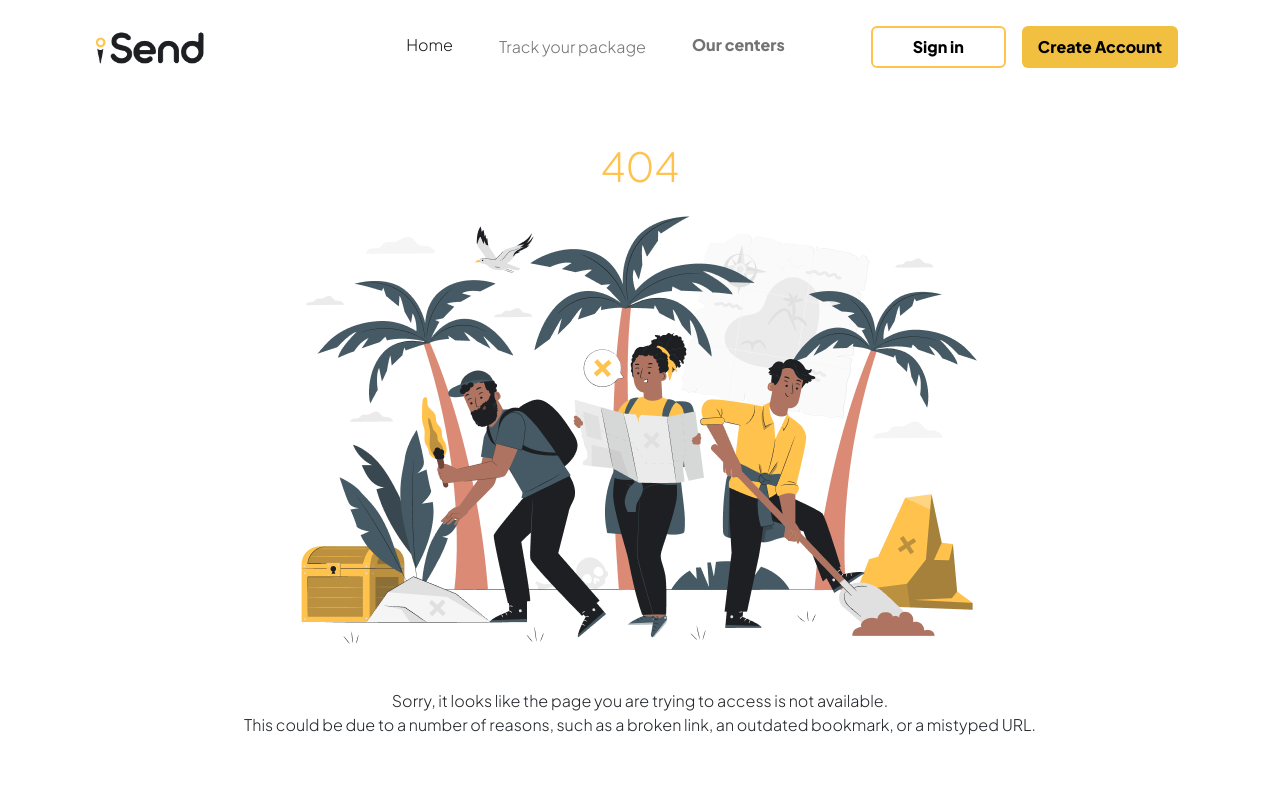
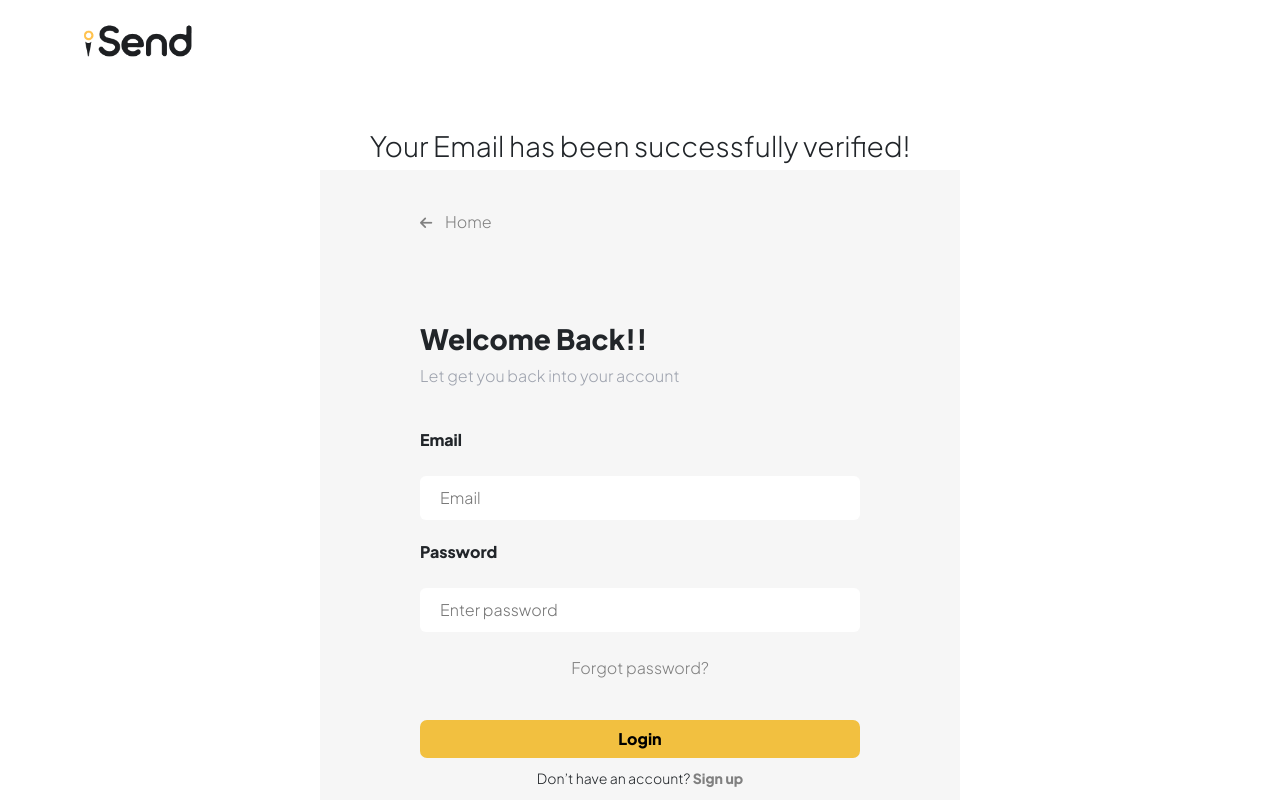
Before and after one commit to TEE2DWHY/Isend-Logistics, a React (Create React App) app: page /auth in a window 1280 px wide. Shown: the top 800 px of the page. Built offline with nearby package versions, Linux system fonts and the light colour scheme.

Commit message:
cretaed the user auth page

```diff
--- a/src/App.js
+++ b/src/App.js
@@ -3,6 +3,7 @@ import Blog from "./pages/Blog";
 import Home from "./pages/Home";
 import NotFound from "./pages/NotFound";
 import Privacy from "./pages/Privacy";
+import Auth from "./pages/Auth";
 import Login from "./pages/Login";
 import SignUp from "./pages/SignUp";
 import Terms from "./pages/Terms";
@@ -46,6 +47,7 @@ function App() {
           <Route path="/blog" element={<Blog />} />
           <Route path="/privacy-policy" element={<Privacy />} />
           <Route path="*" element={<NotFound />} />
+          <Route path="/auth" element={<Auth/>}/>
           <Route path="/login" element={<Login />} />
           <Route path="/sign-up" element={<SignUp />} />
           <Route path="/terms-of-use" element={<Terms />} />
--- /dev/null
+++ b/src/pages/Auth.js
@@ -0,0 +1,83 @@
+import { useState } from "react"
+import { Link } from "react-router-dom"
+import axios from "axios"
+
+const Auth = () => {
+    const [formData, setFormData] = useState({
+        email: "", password: ""
+    })
+
+    const handleChange = (e) => {
+        setFormData(prevFormData => {
+            return {
+                ...prevFormData,
+               [e.target.name]: e.target.value
+            }
+        })
+    }
+
+    const handleSubmit = async (e) => {
+        e.preventDefault();
+        try{
+            const res = await axios.post("https://isend-api-v1.herokuapp.com/api/v1/users/login", formData);
+            if (res.status === 200){
+                console.log(res);
+            }
+        }
+        catch (err){
+            console.log(err)
+        }
+        //  console.log(formData)
+        // window.location = "/delivery-details"
+    }
+    return (
+        <>
+            <section>
+                <br />
+                <div className="container">
+                    <Link to="/"><img className="logo" src="images/logo.png" alt="logo" /></Link>
+                </div>
+                <br /> <br /> <br />
+                <h3 style={{textAlign:"center"}}>Your Email has been successfully verified!</h3>
+                <div className="login-container">
+                    <Link to="/"><p><i class="fa-solid fa-arrow-left" style={{ fontSize: "14px", marginRight: "10px" }}></i> Home</p></Link>
+                    <br /> <br /> <br />
+                    <h3 style={{ fontWeight: "bold" }}>Welcome Back!!</h3>
+                    <p style={{ color: "#9EA3AE" }}>Let get you back into your account</p>
+                    <br />
+                    <form onSubmit={handleSubmit}>
+                        <label style={{ display: "block", fontWeight: "bold" }}>Email</label>
+                        <br />
+                        <input
+                            type="text"
+                            name="email"
+                            placeholder="Email"
+                            onChange={handleChange}
+                            style={{ display: "block", width: "100%", borderRadius: "6px", border: "none", padding: "10px 20px" }}
+                        />
+                        <label style={{ display: "block", marginTop: "20px", fontWeight: "bold" }}>Password</label>
+                        <br />
+                        <input
+                            type="password"
+                            name="password"
+                            placeholder="Enter password"
+                            onChange={handleChange}
+                            style={{ display: "block", width: "100%", borderRadius: "6px", border: "none", padding: "10px 20px" }}
+                        />
+                        <br />
+                        <Link to="/forgot-password"><p style={{ textAlign: "center" }}>Forgot password?</p></Link>
+                        <br />
+                        <button className="login-btn">Login</button>
+                        <p style={{ textAlign: "center", fontSize: "14px", marginTop: "10px" }}>Don’t have an account? <b><Link to="/sign-up">Sign up</Link> </b></p>
+                    </form>
+                    <br />
+                    <p>Powered by <img src="images/logo.png" alt="logo" style={{width:"50px", height:"14.82px", marginLeft:"3px"}}/></p>
+                    <p>You agree to iSend’s <Link to="/privacy-policy"><span style={{ color: "#F2C040", lineHeight: "1.2" }}>Terms of Use & Privacy Policy</span></Link>. You don't need to consent as a condition of renting any property, or buying any other goods or services. Message/data rates may apply.</p>
+                </div>
+            </section>
+
+        </>
+    )
+}
+
+export default Auth
--- a/src/pages/PickupOverview.js
+++ b/src/pages/PickupOverview.js
@@ -2,6 +2,7 @@
 import { Link } from "react-router-dom"
 
 const PickupOverview = () => {
+
 
     return (
         <>
```
